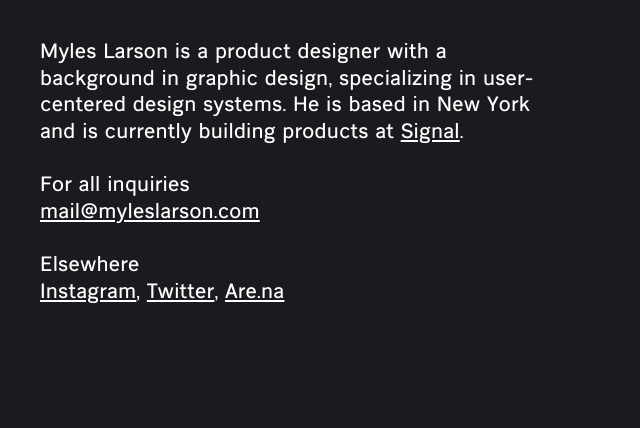
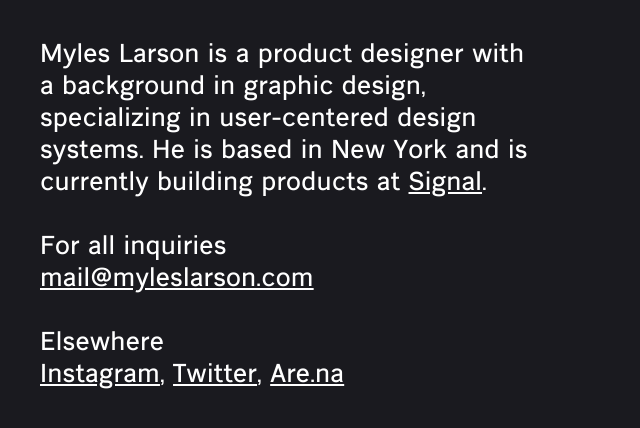
Before and after one commit to larsonmyles/myleslarson-com, a plain HTML site: page index.html in a window 1280 px wide. Shown: the whole page, without its empty margins (0-640 px from the left). Drawn offline with Linux system fonts and the light colour scheme.

Commit message:
larger text

```diff
--- a/css/style.css
+++ b/css/style.css
@@ -10,17 +10,65 @@
     font-style: normal;
 }
 
-* { box-sizing: border-box; -moz-box-sizing: border-box; -webkit-box-sizing: border-box; }
-body, h1, h2, h3, h4, h5, h6, p, ul, li { margin: 0; padding: 0; }
-ul, ol { list-style-type: none; }
-body, html { height: 100%; }
-.ui-loader { display: none; }
+* {
+    box-sizing: border-box;
+    -moz-box-sizing: border-box;
+    -webkit-box-sizing: border-box;
+}
 
-body { background-color: #1A1A1F; color: #FFF; font-family: 'stellar_gothicregular', Helvetica, Arial, sans-serif; font-size: 16pt; line-height: 20pt; letter-spacing: .2px; }
-#text { position: absolute; top: 40px; left: 40px; right: auto; width: 500px; height: auto; margin-bottom: 40px; }
-a, a:link, a:visited, a:active { text-decoration: underline; color: #FFF; }
-a:hover { text-decoration: underline; color: #FFF; }
+body, h1, h2, h3, h4, h5, h6, p, ul, li {
+    margin: 0;
+    padding: 0;
+}
+
+ul, ol {
+    list-style-type: none;
+}
+
+body, html {
+    height: 100%;
+}
+
+.ui-loader {
+    display: none;
+}
+
+body {
+    background-color: #1A1A1F;
+    color: #FFF;
+    font-family: 'stellar_gothicregular', Helvetica, Arial, sans-serif;
+    font-size: 20pt;
+    line-height: 24pt;
+    letter-spacing: .2px;
+}
+
+#text {
+    position: absolute;
+    top: 40px;
+    left: 40px;
+    right: auto;
+    width: 500px;
+    height: auto;
+    margin-bottom: 40px;
+}
+
+a, a:link, a:visited, a:active {
+    text-decoration: underline;
+    color: #FFF;
+}
+
+a:hover {
+    text-decoration: underline;
+    color: #FFF;
+}
 
 @media screen and (max-width: 580px) {
-	#text { position: absolute; top: 30px; left: 25px; right: 25px; width: auto; height: auto; }
+	#text {
+        position: absolute;
+        top: 30px;
+        left: 25px;
+        right: 25px;
+        width: auto;
+        height: auto;
+    }
 }
```
